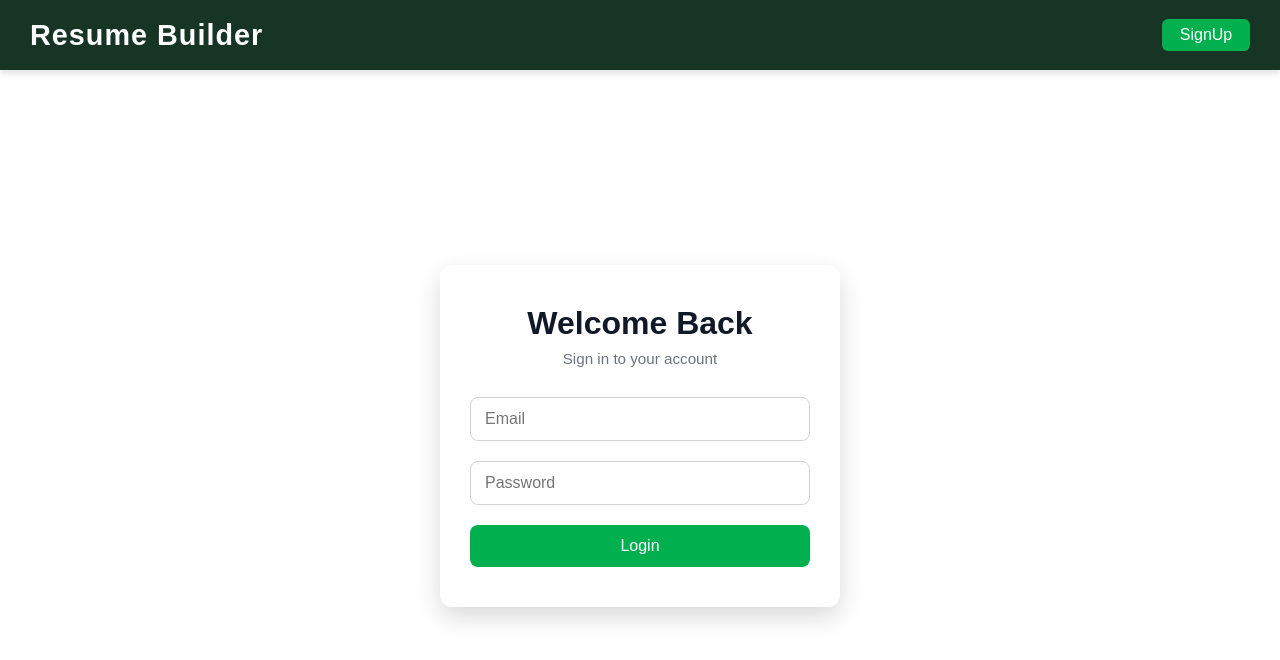
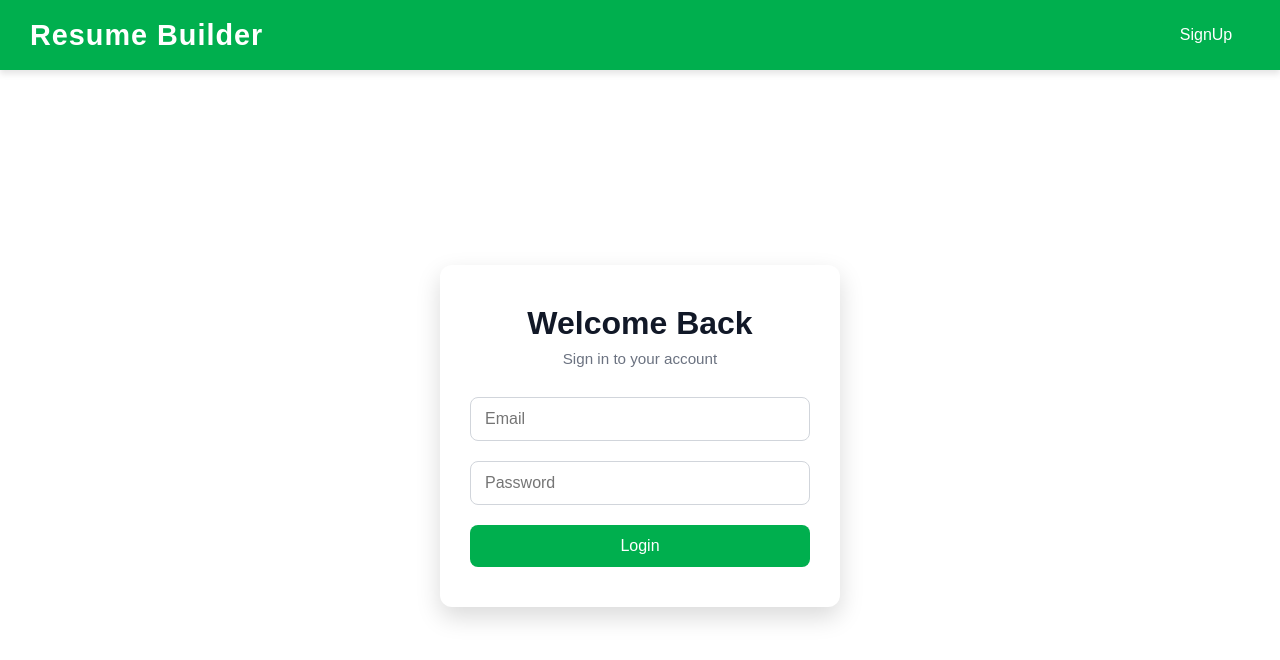
Before and after one commit to MalikMoon699/AI_Resume_Builder, a React (Vite) app in the folder Frontend/: page /login in a window 1280 px wide. Shown: the top 660 px of the page. Built offline with nearby package versions, Linux system fonts and the light colour scheme.

Commit message:
Update topbar color and adjust Dashboard layout

```diff
--- a/Frontend/src/assets/style/Style.css
+++ b/Frontend/src/assets/style/Style.css
@@ -19,7 +19,7 @@
 .topbar {
   width: 100%;
   height: 70px;
-  background-color: #163524;
+  background-color: #00af4e;
   color: #ffffff;
   display: flex;
   justify-content: space-between;
--- a/Frontend/src/pages/Dashboard.jsx
+++ b/Frontend/src/pages/Dashboard.jsx
@@ -152,7 +152,10 @@ const Dashboard = () => {
           </div>
         ))}
       </div>
-      <div className="resume-container">
+      <div
+        style={{ gap: "5px", marginTop: "50px" }}
+        className="resume-container"
+      >
         <div className="dashboard-header">
           <h1 className="dashboard-title">Templates</h1>
           <p className="dashboard-subtitle">
@@ -161,7 +164,11 @@ const Dashboard = () => {
         </div>
         <div className="resume-container">
           {resumeTemplateData.map((item, index) => (
-            <div key={index} className="dashboard-resume-card" style={{cursor:"default"}}>
+            <div
+              key={index}
+              className="dashboard-resume-card"
+              style={{ cursor: "default" }}
+            >
               <div
                 style={{ "--accent-color": item.accentColor || "#00af4e" }}
                 className="resume-preview"
```
